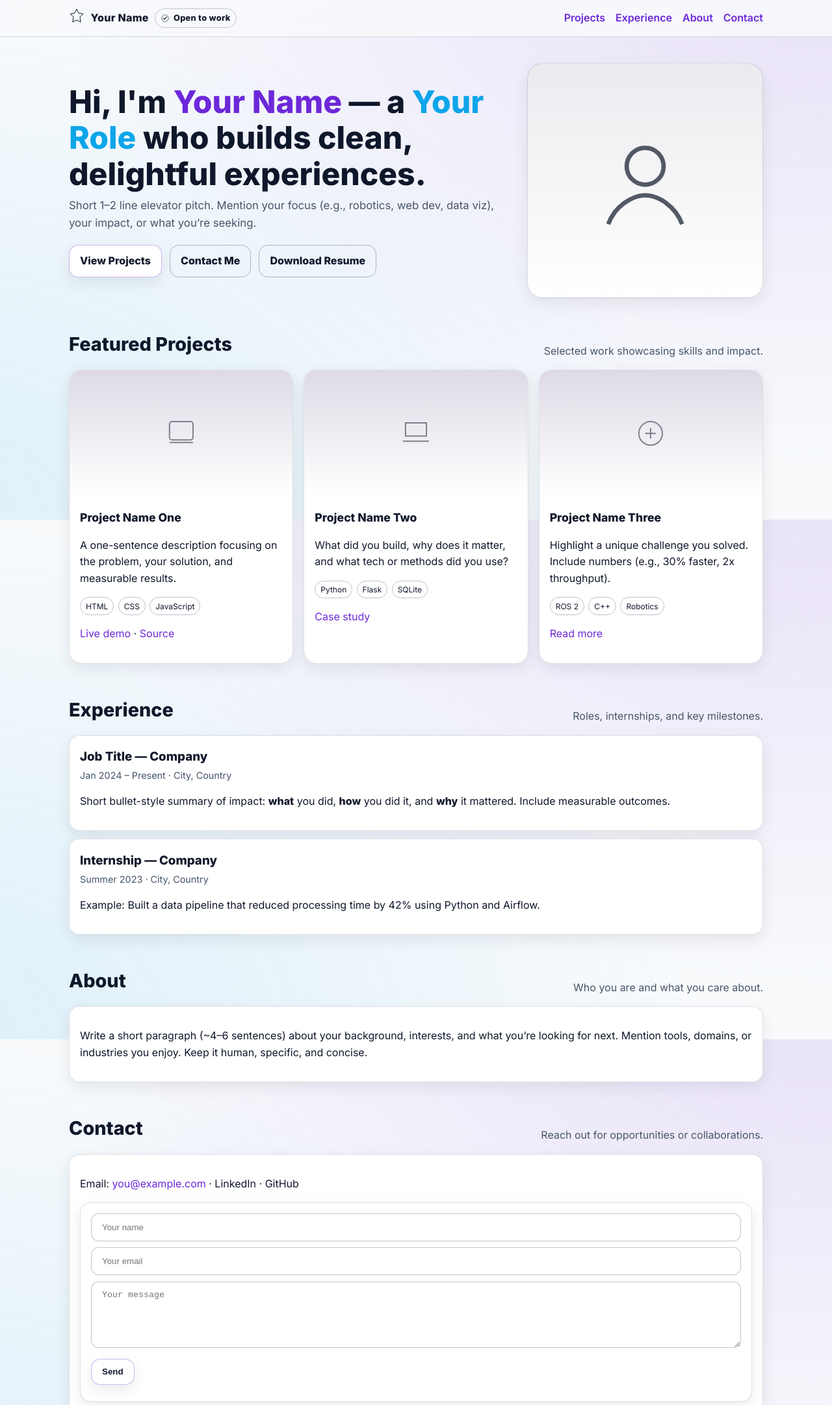
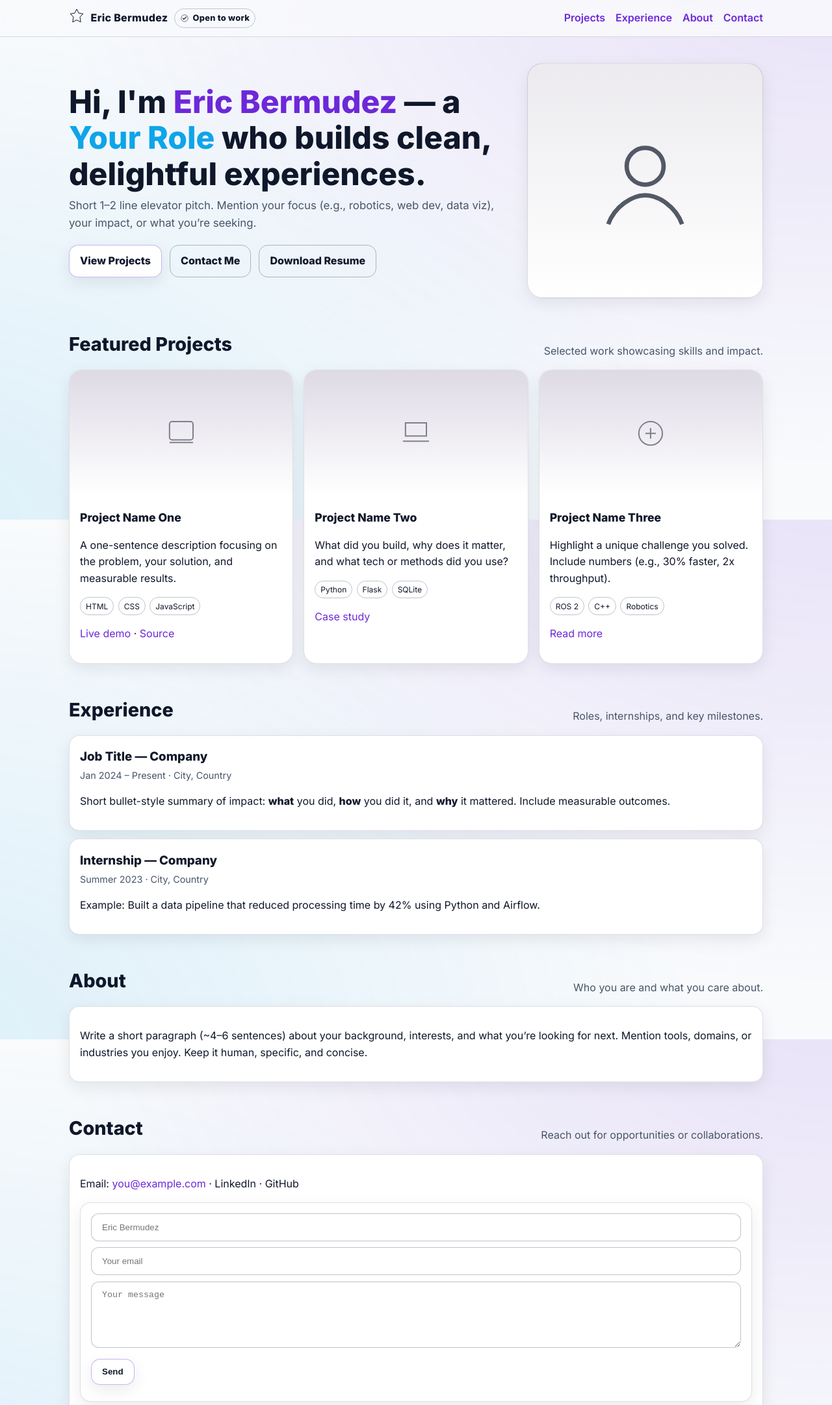
Before and after one commit to git-erbz/eportfolio, a plain HTML site: page index.html in a window 1280 px wide. Shown: the top 2163 px of the page at 65% size. Drawn offline with Linux system fonts and the light colour scheme.

Commit message:
add name

```diff
--- a/index.html
+++ b/index.html
@@ -3,8 +3,8 @@
 <head>
   <meta charset="utf-8" />
   <meta name="viewport" content="width=device-width, initial-scale=1" />
-  <title>Your Name — Portfolio</title>
-  <meta name="description" content="Personal portfolio of Your Name: projects, experience, and contact." />
+  <title>Eric Bermudez — Portfolio</title>
+  <meta name="description" content="Personal portfolio of Eric Bermudez: projects, experience, and contact." />
   <link rel="preconnect" href="https://fonts.googleapis.com">
   <link rel="preconnect" href="https://fonts.gstatic.com" crossorigin>
   <link href="https://fonts.googleapis.com/css2?family=Inter:wght@400;600;800&display=swap" rel="stylesheet">
@@ -115,7 +115,7 @@
         <span aria-hidden>
           <svg viewBox="0 0 24 24" fill="none" xmlns="http://www.w3.org/2000/svg" width="24" height="24"><path d="M12 2l3.09 6.26L22 9.27l-5 4.87L18.18 22 12 18.77 5.82 22 7 14.14l-5-4.87 6.91-1.01L12 2z" stroke="currentColor"/></svg>
         </span>
-        <span>Your Name</span>
+        <span>Eric Bermudez</span>
         <span class="badge" title="Actively seeking opportunities">
           <svg viewBox="0 0 24 24" fill="none" xmlns="http://www.w3.org/2000/svg"><circle cx="12" cy="12" r="9" stroke="currentColor"/><path d="M7 12l3 3 7-7" stroke="currentColor" stroke-width="2"/></svg>
           <span>Open to work</span>
@@ -135,7 +135,7 @@
   <main>
     <section class="hero" id="home">
       <div>
-        <h1>Hi, I'm <span style="color:var(--accent)">Your Name</span> — a <span style="color:var(--accent-2)">Your Role</span> who builds clean, delightful experiences.</h1>
+        <h1>Hi, I'm <span style="color:var(--accent)">Eric Bermudez</span> — a <span style="color:var(--accent-2)">Your Role</span> who builds clean, delightful experiences.</h1>
         <p>Short 1–2 line elevator pitch. Mention your focus (e.g., robotics, web dev, data viz), your impact, or what you’re seeking.</p>
         <div class="cta">
           <a class="btn" href="#projects">View Projects</a>
@@ -247,7 +247,7 @@
         <p>Email: <a href="mailto:you@example.com">you@example.com</a> · LinkedIn · GitHub</p>
         <form id="contact-form" class="item" onsubmit="sendMail(event)">
           <label class="sr-only" for="name">Name</label>
-          <input id="name" name="name" placeholder="Your name" required style="width:100%; padding:.8rem 1rem; border-radius:12px; border:1px solid color-mix(in hsl, var(--muted) 35%, transparent); background:var(--panel); color:var(--text); margin-bottom:.6rem"/>
+          <input id="name" name="name" placeholder="Eric Bermudez" required style="width:100%; padding:.8rem 1rem; border-radius:12px; border:1px solid color-mix(in hsl, var(--muted) 35%, transparent); background:var(--panel); color:var(--text); margin-bottom:.6rem"/>
           <label class="sr-only" for="email">Email</label>
           <input id="email" name="email" type="email" placeholder="Your email" required style="width:100%; padding:.8rem 1rem; border-radius:12px; border:1px solid color-mix(in hsl, var(--muted) 35%, transparent); background:var(--panel); color:var(--text); margin-bottom:.6rem"/>
           <label class="sr-only" for="message">Message</label>
@@ -261,7 +261,7 @@
 
   <footer>
     <div class="foot-inner">
-      <small>© <span id="year"></span> Your Name. All rights reserved.</small>
+      <small>© <span id="year"></span> Eric Bermudez. All rights reserved.</small>
       <div class="socials" aria-label="Social links">
         <a class="social" href="#" aria-label="GitHub">
           <svg viewBox="0 0 24 24" width="20" height="20" fill="currentColor" aria-hidden="true"><path d="M12 .5a12 12 0 00-3.79 23.4c.6.1.82-.26.82-.58v-2.03c-3.34.73-4.04-1.61-4.04-1.61-.55-1.4-1.34-1.77-1.34-1.77-1.1-.76.08-.74.08-.74 1.22.09 1.87 1.25 1.87 1.25 1.08 1.86 2.85 1.32 3.54 1 .11-.8.42-1.32.77-1.62-2.66-.3-5.47-1.33-5.47-5.92 0-1.31.47-2.38 1.24-3.22-.13-.3-.54-1.52.12-3.17 0 0 1-.32 3.3 1.23a11.5 11.5 0 016 0c2.3-1.55 3.3-1.23 3.3-1.23.66 1.65.25 2.87.12 3.17.77.84 1.24 1.91 1.24 3.22 0 4.6-2.81 5.62-5.49 5.92.43.37.81 1.1.81 2.22v3.29c0 .32.21.69.82.58A12 12 0 0012 .5z"/></svg>
```
